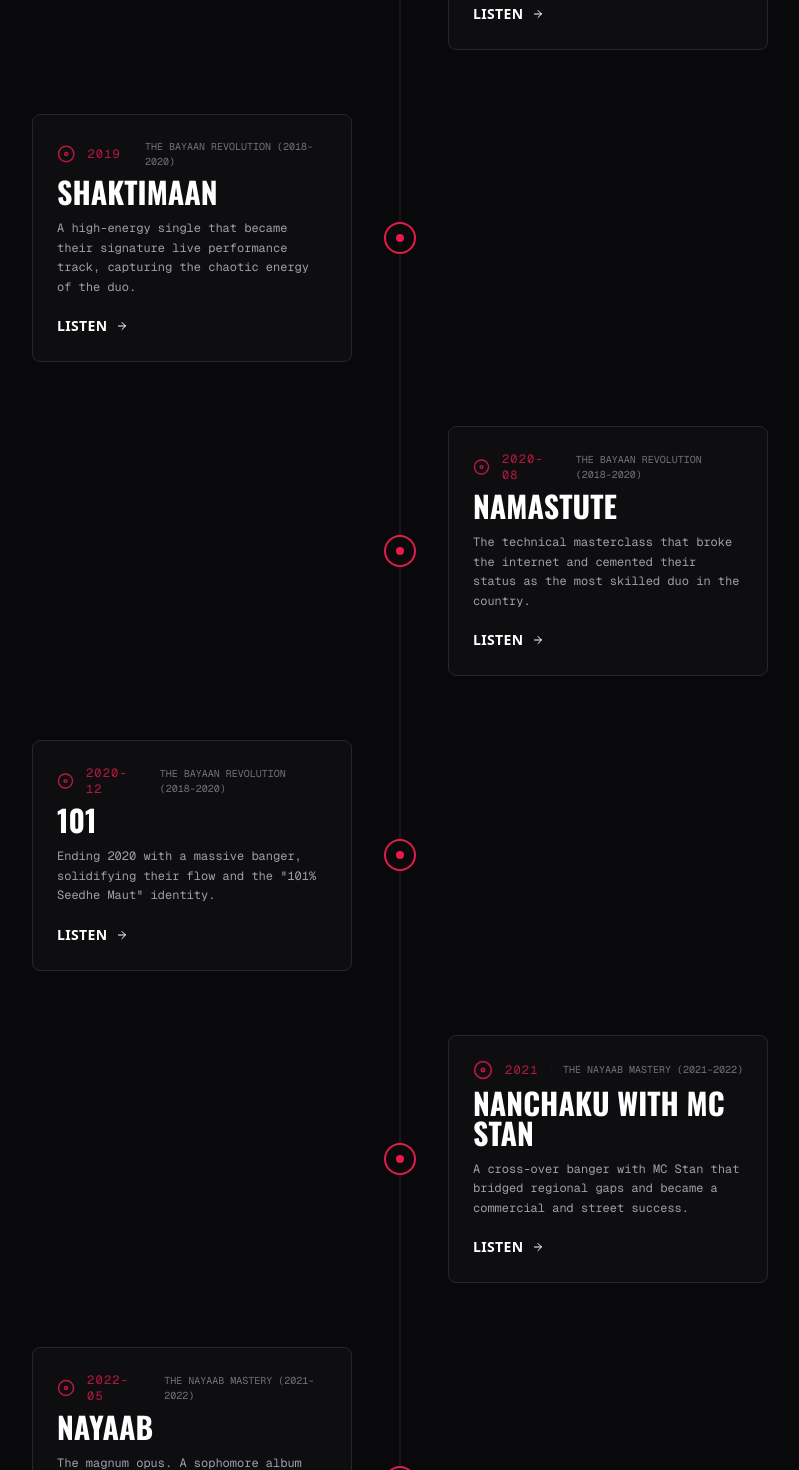
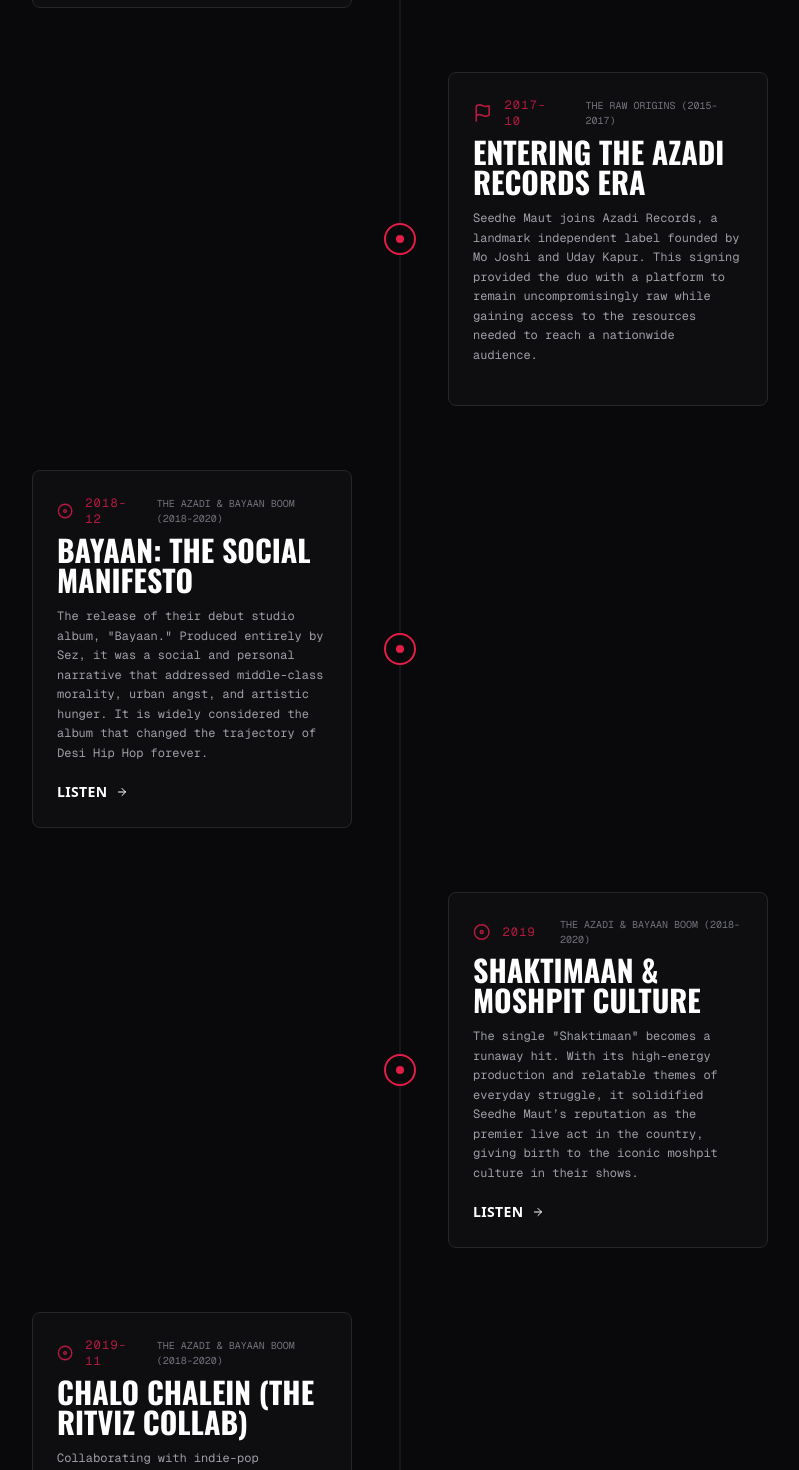
Before and after one commit to Stealthinator16/tbsm, a Next.js app: page /journey in a window 1280 px wide. Shown: the part 1320-2790 px from the top of the page, without its empty margins (240-1039 px from the left). Built offline with nearby package versions, Linux system fonts and the light colour scheme.

Commit message:
feat: complete exhaustive Seedhe Maut timeline with 22 major milestones

```diff
--- a/src/data/timeline.ts
+++ b/src/data/timeline.ts
@@ -12,139 +12,198 @@
 
 export const timelineData: TimelineEvent[] = [
     {
-        id: 'formation',
+        id: 'spit-dope-meeting',
         date: '2015',
-        title: 'Formation at Spit Dope',
-        description: 'Calm and Encore ABJ meet at Spit Dope Inc., the legendary underground battle rap league in Delhi. The partnership that would change DHH begins.',
+        title: 'The Spit Dope Spark',
+        description: 'Siddhant Sharma (Calm) and Abhijay Negi (Encore ABJ) first cross paths at Spit Dope Inc., the legendary underground battle rap circuit in Delhi. Calm’s rhythmic English freestyles and Encore’s sharp Hindi lyricism immediately caught each other’s attention, planting the seeds for what would become India’s most formidable rap duo.',
         type: 'milestone',
-        era: 'The Underground Seeds (2015-2017)'
+        era: 'The Raw Origins (2015-2017)'
+    },
+    {
+        id: 'name-adoption',
+        date: '2016',
+        title: 'Adopting the "Seedhe Maut" Philosophy',
+        description: 'The duo officially adopts the name "Seedhe Maut." Derived from local slang used by Calm’s brother, the name signifies giving your absolute 100% potential to something—a philosophy that would define their relentless work ethic and technical standard.',
+        type: 'milestone',
+        era: 'The Raw Origins (2015-2017)'
     },
     {
         id: '2-ka-pahada',
         date: '2017-05',
-        title: '2 Ka Pahada',
-        description: 'Their debut mixtape produced entirely by Sez on the Beat. Featuring "Seedhe Maut Anthem", it announced their aggressive and technical arrival.',
+        title: '2 Ka Pahada Mixtape',
+        description: 'Their first full project, produced by Sez on the Beat. This mixtape introduced the "Delhi New School" sound, featuring technical anthems like "Seedhe Maut Anthem" and "Class Sikh". It was the first time the duo experimented with the synergy that would later define their careers.',
         type: 'release',
-        era: 'The Underground Seeds (2015-2017)',
+        era: 'The Raw Origins (2015-2017)',
         relatedSlug: 'seedhe-maut-anthem'
     },
     {
         id: 'azadi-signing',
         date: '2017-10',
-        title: 'Signing with Azadi Records',
-        description: 'Seedhe Maut joins forces with Azadi Records, a pivotal movement in independent Indian music that gave them a platform to remain uncompromisingly raw.',
+        title: 'Entering the Azadi Records Era',
+        description: 'Seedhe Maut joins Azadi Records, a landmark independent label founded by Mo Joshi and Uday Kapur. This signing provided the duo with a platform to remain uncompromisingly raw while gaining access to the resources needed to reach a nationwide audience.',
         type: 'milestone',
-        era: 'The Underground Seeds (2015-2017)'
+        era: 'The Raw Origins (2015-2017)'
     },
     {
-        id: 'bayaan',
+        id: 'bayaan-launch',
         date: '2018-12',
-        title: 'Bayaan',
-        description: 'The debut album that set the gold standard for DHH. A raw, social, and personal masterpiece that remains a cult classic.',
+        title: 'Bayaan: The Social Manifesto',
+        description: 'The release of their debut studio album, "Bayaan." Produced entirely by Sez, it was a social and personal narrative that addressed middle-class morality, urban angst, and artistic hunger. It is widely considered the album that changed the trajectory of Desi Hip Hop forever.',
         type: 'release',
-        era: 'The Bayaan Revolution (2018-2020)',
+        era: 'The Azadi & Bayaan Boom (2018-2020)',
         relatedSlug: 'meri-baggi'
     },
     {
-        id: 'shaktimaan',
+        id: 'shaktimaan-cult',
         date: '2019',
-        title: 'Shaktimaan',
-        description: 'A high-energy single that became their signature live performance track, capturing the chaotic energy of the duo.',
+        title: 'Shaktimaan & Moshpit Culture',
+        description: 'The single "Shaktimaan" becomes a runaway hit. With its high-energy production and relatable themes of everyday struggle, it solidified Seedhe Maut’s reputation as the premier live act in the country, giving birth to the iconic moshpit culture in their shows.',
         type: 'release',
-        era: 'The Bayaan Revolution (2018-2020)',
+        era: 'The Azadi & Bayaan Boom (2018-2020)',
         relatedSlug: 'shaktimaan'
     },
     {
-        id: 'namastute',
+        id: 'chalo-chalein',
+        date: '2019-11',
+        title: 'Chalo Chalein (The Ritviz Collab)',
+        description: 'Collaborating with indie-pop sensation Ritviz, Seedhe Maut released "Chalo Chalein." This cross-genre collaboration introduced their sharp lyricism to a massive mainstream indie audience, proving their versatility across different soundscapes.',
+        type: 'release',
+        era: 'The Azadi & Bayaan Boom (2018-2020)',
+        relatedSlug: 'chalo-chalein'
+    },
+    {
+        id: 'namastute-moment',
         date: '2020-08',
-        title: 'Namastute',
-        description: 'The technical masterclass that broke the internet and cemented their status as the most skilled duo in the country.',
+        title: 'Namastute: Technical Supremacy',
+        description: 'Released during the peak of the pandemic, "Namastute" was a technical masterclass. The music video and the sheer speed and complexity of the bars set a new gold standard for performance in DHH, cementing their status as the duo to beat.',
         type: 'release',
-        era: 'The Bayaan Revolution (2018-2020)',
+        era: 'The Azadi & Bayaan Boom (2018-2020)',
         relatedSlug: 'namastute'
     },
     {
-        id: '101',
+        id: 'yaad-vulnerability',
+        date: '2020-10',
+        title: 'Yaad: Emotional Depth',
+        description: 'With "Yaad," the duo showed they weren’t just about aggression. The track explored loss, memory, and vulnerability, showcasing a matured songwriting ability that would later peak in their second album.',
+        type: 'release',
+        era: 'The Azadi & Bayaan Boom (2018-2020)',
+        relatedSlug: 'yaad'
+    },
+    {
+        id: '101-philosophy',
         date: '2020-12',
-        title: '101',
-        description: 'Ending 2020 with a massive banger, solidifying their flow and the "101% Seedhe Maut" identity.',
+        title: 'The "101% Seedhe Maut" Standard',
+        description: 'Ending their breakout year with "101," they cemented their brand identity. The track became a rallying cry for the "TBSM" (Tehalka Bhai Seedhe Maut) community, asserting their dominance over the scene.',
         type: 'release',
-        era: 'The Bayaan Revolution (2018-2020)',
+        era: 'The Azadi & Bayaan Boom (2018-2020)',
         relatedSlug: '101'
     },
     {
-        id: 'nanchaku',
+        id: 'n-mixtape',
         date: '2021',
-        title: 'Nanchaku with MC Stan',
-        description: 'A cross-over banger with MC Stan that bridged regional gaps and became a commercial and street success.',
+        title: 'न: The Transitional Mixtape',
+        description: 'A project that bridged the gap between Bayaan and Nayaab. It featured "Nanchaku" with MC Stan, a landmark collaboration that brought together the Delhi and Pune sounds, creating a massive regional cross-over hit.',
         type: 'release',
         era: 'The Nayaab Mastery (2021-2022)',
         relatedSlug: 'nanchaku'
     },
     {
-        id: 'nayaab',
+        id: 'nayaab-magnum-opus',
         date: '2022-05',
-        title: 'Nayaab',
-        description: 'The magnum opus. A sophomore album exploring fame, brotherhood, and artistic maturity. Widely considered one of the best Indian albums of all time.',
+        title: 'Nayaab: The Masterpiece',
+        description: 'After two years of meticulous recording, "Nayaab" was released. 17 tracks exploring fame, brotherhood, death, and legacy. The album achieved immediate critical acclaim and is considered by many as the greatest hip-hop album to come out of India.',
         type: 'release',
         era: 'The Nayaab Mastery (2021-2022)',
         relatedSlug: 'nayaab'
     },
     {
-        id: 'nayaab-tour',
+        id: 'nayaab-india-tour',
         date: '2022-06',
-        title: 'Nayaab India Tour',
-        description: 'A multi-city tour that proved Seedhe Maut is the best live act in India, with sold-out venues and moshpit culture.',
+        title: 'The Nayaab National Tour',
+        description: 'A multi-city tour that set a new benchmark for live hip-hop in India. From massive amphitheaters to high-energy club sets, the duo proved they were more than just studio rappers, but a generational live experience.',
         type: 'show',
         era: 'The Nayaab Mastery (2021-2022)'
     },
     {
-        id: 'lunch-break',
+        id: 'youtube-fanfest',
+        date: '2022-12',
+        title: 'YouTube Fanfest Finale',
+        description: 'Performing to a massive global digital audience, they capped off their most successful year, transitioning into household names within the wider youth culture of India.',
+        type: 'show',
+        era: 'The Nayaab Mastery (2021-2022)'
+    },
+    {
+        id: 'lunch-break-marathon',
         date: '2023-08',
-        title: 'Lunch Break Mixtape',
-        description: 'A massive 30-track project released to celebrate their journey and pure love for the sport of rap.',
+        title: 'Lunch Break: The 30-Track Flex',
+        description: 'A massive mixtape released purely for the sport. Featuring 30 tracks and over 20 collaborators including KR$NA and Badshah. It was their final project with Azadi Records, showcasing a prolific output and total mastery of various rap styles.',
         type: 'release',
-        era: 'The Lunch Break & Independence (2023-Present)',
+        era: 'DL91 & The Independent Empire (2023-Present)',
         relatedSlug: 'fanne-khan'
     },
     {
-        id: 'independent',
+        id: 'azadi-departure',
         date: '2023-11',
-        title: 'Going Fully Independent',
-        description: 'Seedhe Maut departs from Azadi Records to take full creative and business control of their legacy.',
+        title: 'The Great Independence',
+        description: 'After a historic 6-year run, Seedhe Maut officially departs Azadi Records. They decide to go fully independent to take 100% creative and business control of their legacy, marking a significant shift in the DHH industry landscape.',
         type: 'milestone',
-        era: 'The Lunch Break & Independence (2023-Present)'
+        era: 'DL91 & The Independent Empire (2023-Present)'
     },
     {
-        id: 'dl91-era',
+        id: 'dl91-formation',
         date: '2024-01',
-        title: 'Formation of DL91',
-        description: 'The duo launches their own independent platform, DL91 Era, to push their own art and support the next wave of talent.',
+        title: 'Birth of the DL91 Era',
+        description: 'The formation of their independent creative ecosystem and label, DL91. Named after Delhi’s postal code and India’s country code, it serves as a platform for their own art and a home for the next wave of Delhi talent.',
         type: 'milestone',
-        era: 'The Lunch Break & Independence (2023-Present)'
+        era: 'DL91 & The Independent Empire (2023-Present)'
     },
     {
-        id: 'shakti-kshama',
+        id: 'shakti-kshama-eps',
         date: '2024-06',
-        title: 'Shakti & Kshama EPs',
-        description: 'A conceptual two-part release exploring themes of power and forgiveness, inspired by Indian literature.',
+        title: 'Shakti & Kshama: Conceptual Literature',
+        description: 'A conceptual two-part release (Shakti and Kshama) inspired by the legendary poem of Ramdhari Singh Dinkar. This project blended high-concept literature with modern rap, exploring themes of power, forgiveness, and history.',
         type: 'release',
-        era: 'The Lunch Break & Independence (2023-Present)',
+        era: 'DL91 & The Independent Empire (2023-Present)',
         relatedSlug: 'shakti-aur-kshama'
     },
     {
-        id: 'smx-tour',
+        id: 'uk-invasion',
+        date: '2024-07',
+        title: 'The UK Invasion Tour',
+        description: 'Seedhe Maut takes their high-energy set international, with sold-out shows across London (Scala), Birmingham, and Manchester, bringing the Delhi sound to the global stage.',
+        type: 'show',
+        era: 'DL91 & The Independent Empire (2023-Present)'
+    },
+    {
+        id: 'boiler-room-mumbai',
+        date: '2024-12',
+        title: 'Boiler Room Mumbai: A Global Standard',
+        description: 'A historic Boiler Room set in Mumbai that went viral globally. The set captured the raw essence of their moshpit culture and technical agility, viewed by millions as a testament to the growth of the Indian scene.',
+        type: 'show',
+        era: 'DL91 & The Independent Empire (2023-Present)'
+    },
+    {
+        id: 'dl91-fm-compilation',
+        date: '2025-01',
+        title: 'DL91 FM: The Next Wave',
+        description: 'The first major compilation project from their independent stable. Featuring label mates like Ab-17 and Lil Bhavi, it signaled the arrival of a new powerhouse in the Indian music industry.',
+        type: 'release',
+        era: 'DL91 & The Independent Empire (2023-Present)',
+        relatedSlug: 'dl91-fm'
+    },
+    {
+        id: 'smx-tour-anniversary',
         date: '2025-11',
-        title: 'The SMX Tour',
-        description: 'A 15-city nationwide tour celebrating a decade of Seedhe Maut in the game. 10 Years. One Legacy.',
+        title: 'The SMX Tour: A Decade of Excellence',
+        description: 'A massive 15-city nationwide stadium and arena tour celebrating 10 years of Seedhe Maut. From their first meeting to this anniversary, the tour is a celebration of brotherhood, legacy, and the future of Indian Hip Hop.',
         type: 'show',
-        era: 'The Lunch Break & Independence (2023-Present)'
+        era: 'DL91 & The Independent Empire (2023-Present)'
     }
 ];
 
 export const eras = [
-    'The Underground Seeds (2015-2017)',
-    'The Bayaan Revolution (2018-2020)',
+    'The Raw Origins (2015-2017)',
+    'The Azadi & Bayaan Boom (2018-2020)',
     'The Nayaab Mastery (2021-2022)',
-    'The Lunch Break & Independence (2023-Present)'
+    'DL91 & The Independent Empire (2023-Present)'
 ];
```
